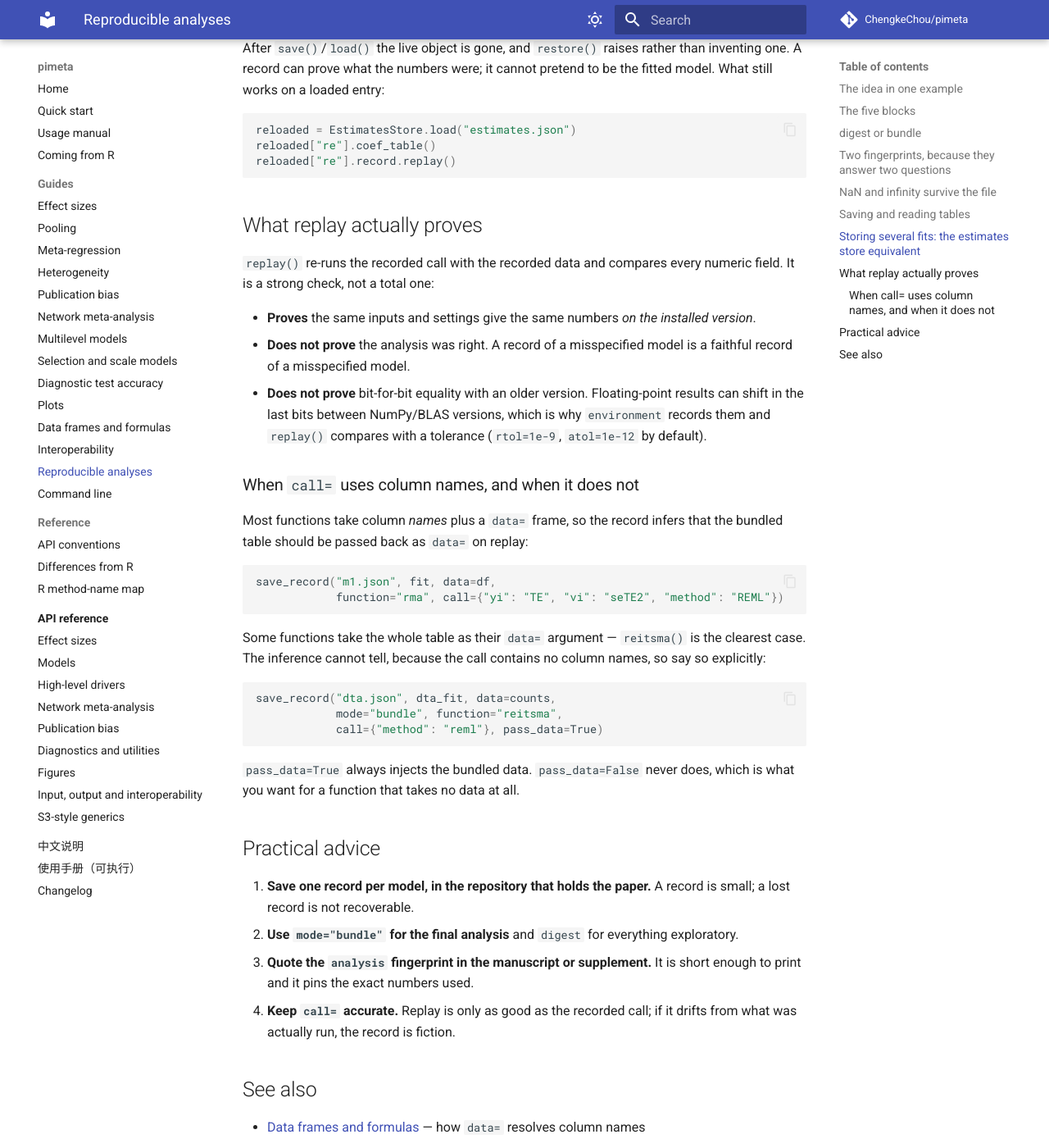
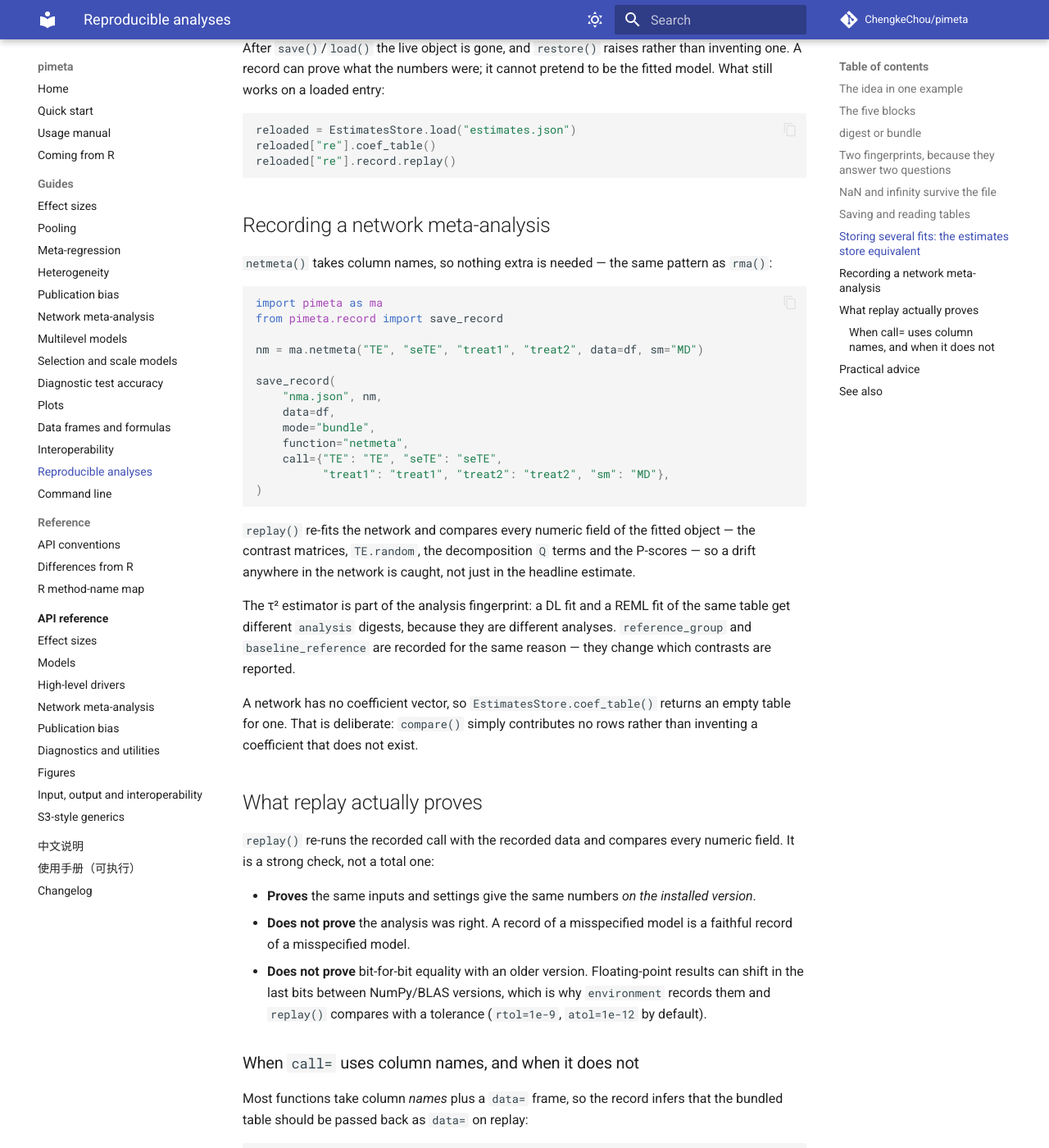
Before and after one commit to ChengkeChou/pimeta, an MkDocs documentation site: the page built from docs/guide/reproducibility.md, in a window 1280 px wide and 1400 px high, scrolled down 5020 px. Shown: the whole window at 82% size. Built offline with MkDocs 1.6.1 and Material for MkDocs 9.7.7, drawn with Linux system fonts in a browser that asks for light colours; comment, search, counter and statistics services are not loaded.

Commit message:
feat(record): record and replay a network meta-analysis

````diff
--- a/docs/guide/reproducibility.md
+++ b/docs/guide/reproducibility.md
@@ -223,6 +223,41 @@ reloaded["re"].coef_table()
 reloaded["re"].record.replay()
 ```
 
+## Recording a network meta-analysis
+
+`netmeta()` takes column names, so nothing extra is needed — the same pattern
+as `rma()`:
+
+```python
+import pimeta as ma
+from pimeta.record import save_record
+
+nm = ma.netmeta("TE", "seTE", "treat1", "treat2", data=df, sm="MD")
+
+save_record(
+    "nma.json", nm,
+    data=df,
+    mode="bundle",
+    function="netmeta",
+    call={"TE": "TE", "seTE": "seTE",
+          "treat1": "treat1", "treat2": "treat2", "sm": "MD"},
+)
+```
+
+`replay()` re-fits the network and compares every numeric field of the fitted
+object — the contrast matrices, `TE.random`, the decomposition `Q` terms and
+the P-scores — so a drift anywhere in the network is caught, not just in the
+headline estimate.
+
+The τ² estimator is part of the analysis fingerprint: a DL fit and a REML fit
+of the same table get different `analysis` digests, because they are different
+analyses. `reference_group` and `baseline_reference` are recorded for the same
+reason — they change which contrasts are reported.
+
+A network has no coefficient vector, so `EstimatesStore.coef_table()` returns
+an empty table for one. That is deliberate: `compare()` simply contributes no
+rows rather than inventing a coefficient that does not exist.
+
 ## What replay actually proves
 
 `replay()` re-runs the recorded call with the recorded data and compares every
````
Also changed, not shown: CHANGELOG.md (+8 -0 lines), 2 other files.
